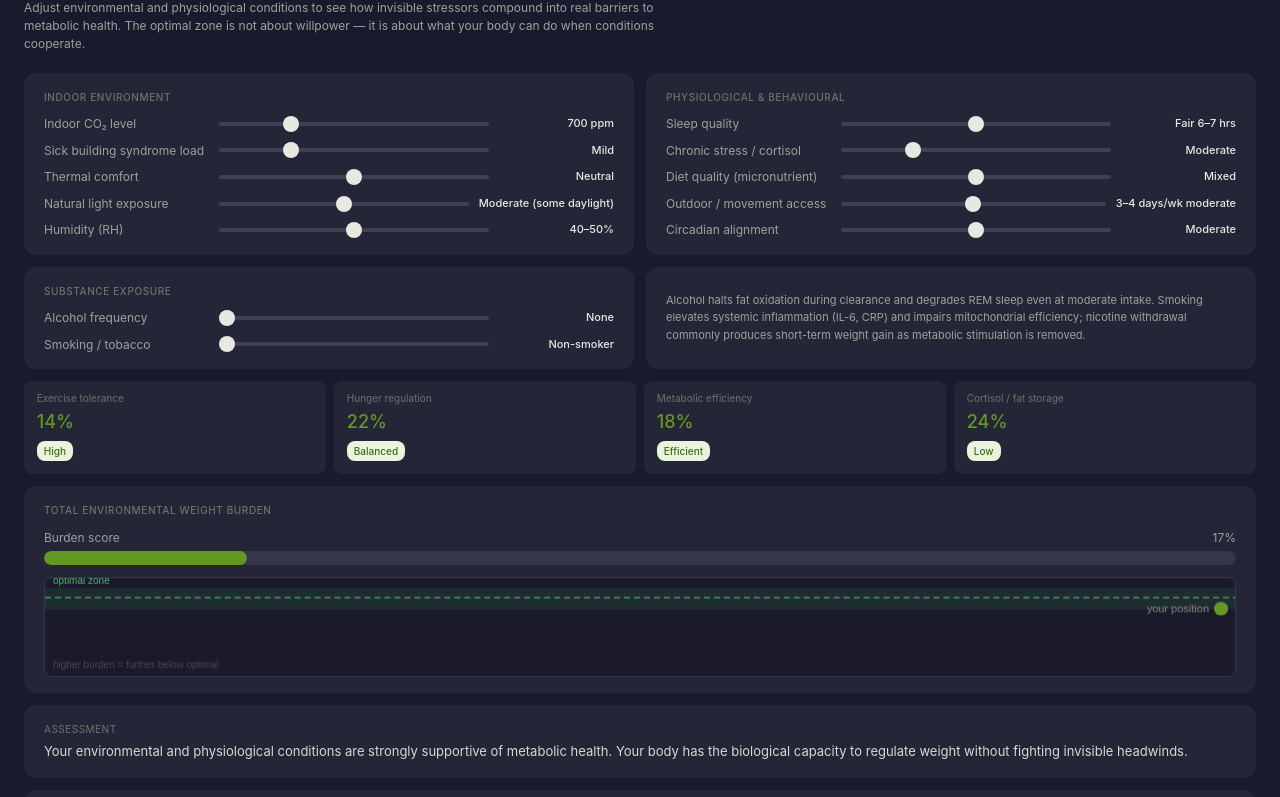
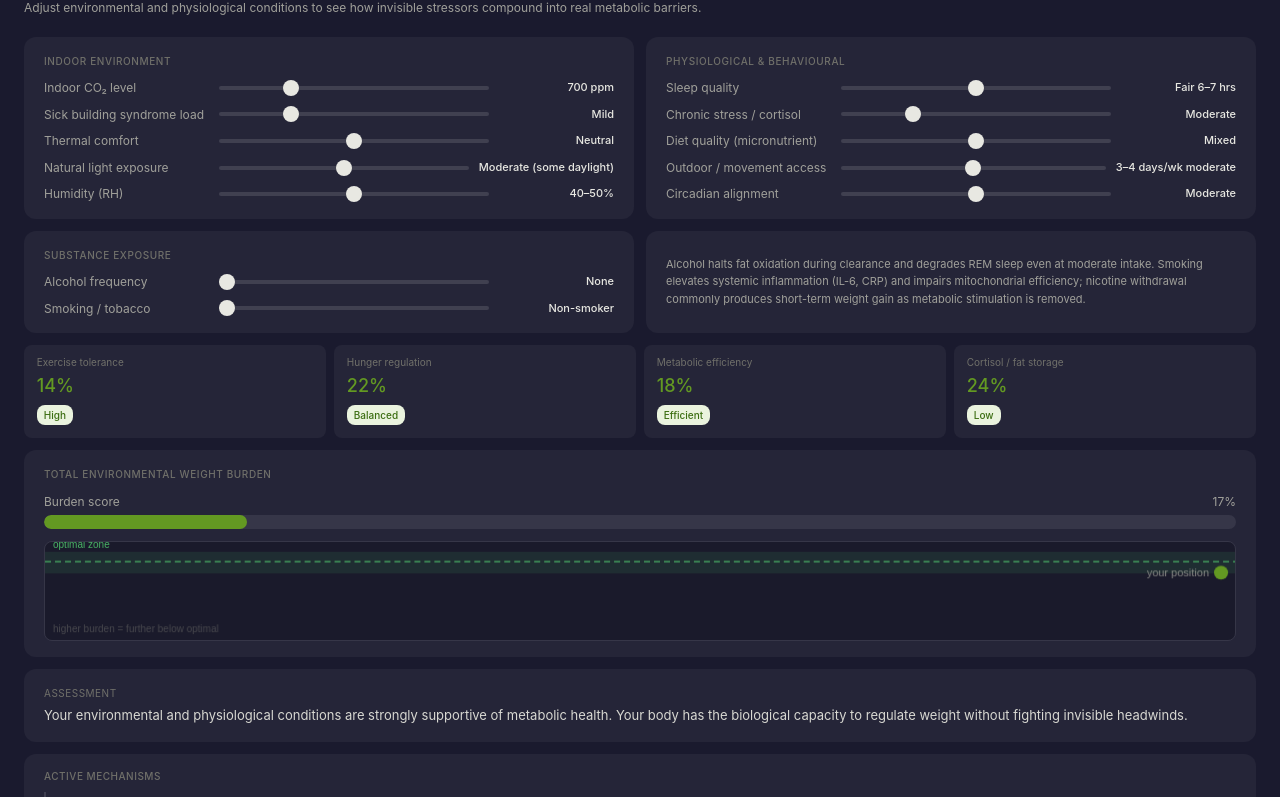
Before and after one commit to MangoSlushRBTH/Metabolism, a plain HTML site: page index.html in a window 1280 px wide. Shown: the part 61-858 px from the top of the page. Drawn offline with Linux system fonts and the light colour scheme.

Commit message:
Update index.html

```diff
--- a/index.html
+++ b/index.html
@@ -60,7 +60,7 @@
 <body>
 
 <h1>Environmental weight burden simulator</h1>
-<p class="subtitle">Adjust environmental and physiological conditions to see how invisible stressors compound into real barriers to metabolic health. The optimal zone is not about willpower — it is about what your body can do when conditions cooperate.</p>
+<p class="subtitle">Adjust environmental and physiological conditions to see how invisible stressors compound into real metabolic barriers.</p>
 
 <div class="grid2">
   <div class="panel">
```
